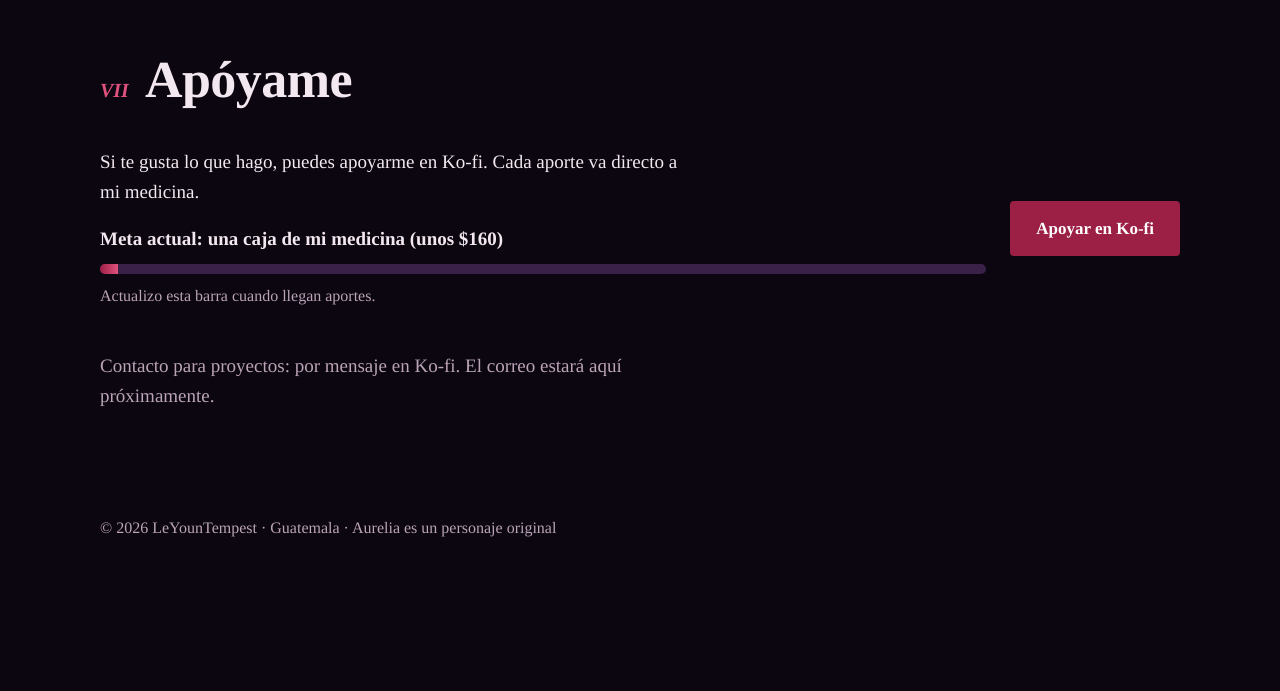
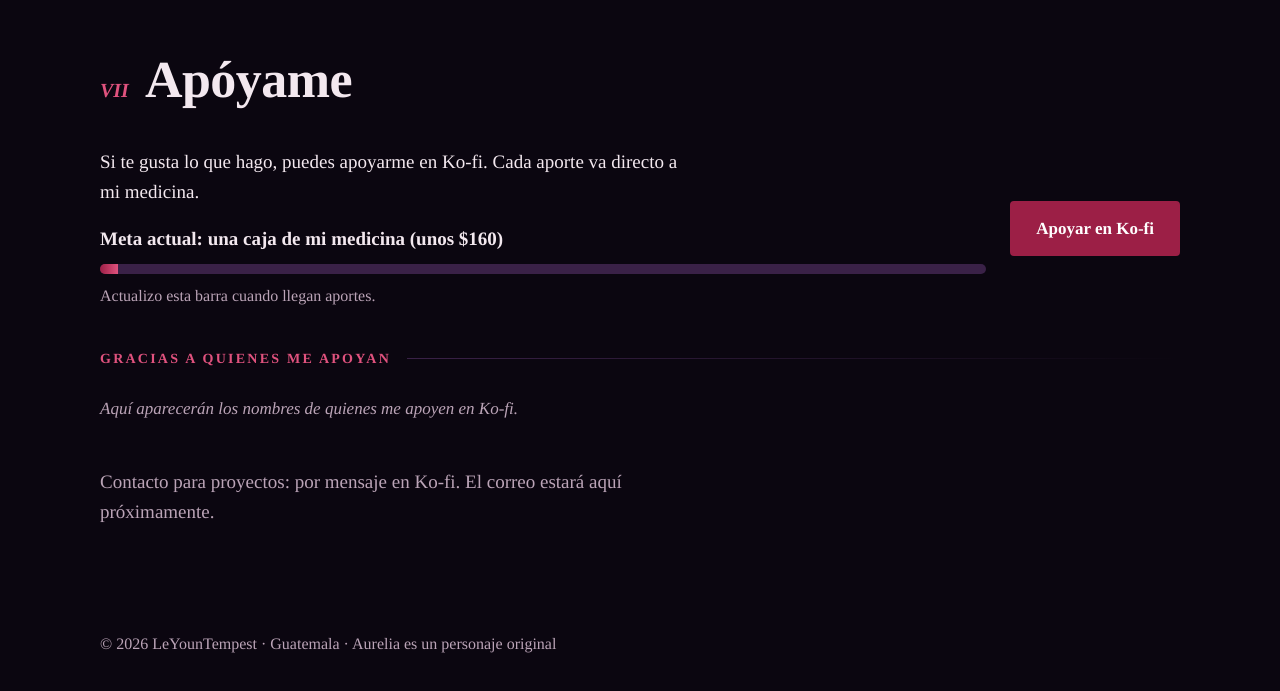
Before and after one commit to LeYounTempest/Note-bloc, a plain HTML site: page leyountempest/index.html in a window 1280 px wide. Shown: the part 5337-6028 px from the top of the page. Before the commit the page ends 5918 px from the top, so only its background shows below. Drawn offline with Linux system fonts and the light colour scheme.

Commit message:
Agrega lista de donadores de Ko-fi (por nombre) en la sección Apóyame
Co-Authored-By: Claude Sonnet 5.5 <noreply@anthropic.com>
Claude-Session: https://claude.ai/code/session_015y66tGhFXGqDMfCXcQhCLo

```diff
--- a/leyountempest/index.html
+++ b/leyountempest/index.html
@@ -193,6 +193,13 @@ section.alt { background: var(--bg-alt); }
 .goal { flex: 1 1 280px; }
 .bar { height: 10px; background: var(--line); border-radius: 999px; overflow: hidden; margin: 10px 0 6px; }
 .bar i { display: block; height: 100%; width: 2%; background: linear-gradient(90deg, var(--accent-deep), var(--accent)); }
+/* donadores de Ko-fi */
+.donors-wrap { margin-top: var(--sp-5); }
+.donors { list-style: none; margin: 0; padding: 0; display: flex; flex-wrap: wrap; gap: var(--sp-2); }
+.donors li { display: inline-flex; align-items: center; gap: var(--sp-2); padding: var(--sp-1) var(--sp-3); border-radius: 999px; font-size: 17px; background: color-mix(in srgb, var(--accent-deep) 22%, transparent); box-shadow: inset 0 0 0 1px color-mix(in srgb, var(--accent) 35%, transparent); }
+.donors li::before { content: "♥"; color: var(--accent); font-size: 14px; }
+.donors li.vacio { background: none; box-shadow: none; padding-inline: 0; font-style: italic; color: var(--ink-dim); }
+.donors li.vacio::before { content: none; }
 footer { padding-block: var(--sp-4) var(--sp-5); color: var(--ink-dim); font-size: 16px; }
 
 /* ---------- aparición al hacer scroll (único momento animado además de los pétalos) ---------- */
@@ -494,6 +501,14 @@ footer { padding-block: var(--sp-4) var(--sp-5); color: var(--ink-dim); font-siz
         </div>
         <a class="btn solid" href="https://ko-fi.com/leyountempest" rel="noopener">Apoyar en Ko-fi</a>
       </div>
+      <!-- Donadores de Ko-fi: para agregar a alguien, copia un <li> y cambia el nombre (con su permiso).
+           Cuando haya al menos un nombre, borra el <li class="vacio">. -->
+      <div class="donors-wrap reveal">
+        <h3 class="eyebrow">Gracias a quienes me apoyan</h3>
+        <ul class="donors" aria-label="Personas que me han apoyado en Ko-fi">
+          <li class="vacio">Aquí aparecerán los nombres de quienes me apoyen en Ko-fi.</li>
+        </ul>
+      </div>
       <p class="dim" style="margin-top:var(--sp-5)">Contacto para proyectos: por mensaje en Ko-fi. El correo estará aquí próximamente.</p>
     </div>
   </section>
```
